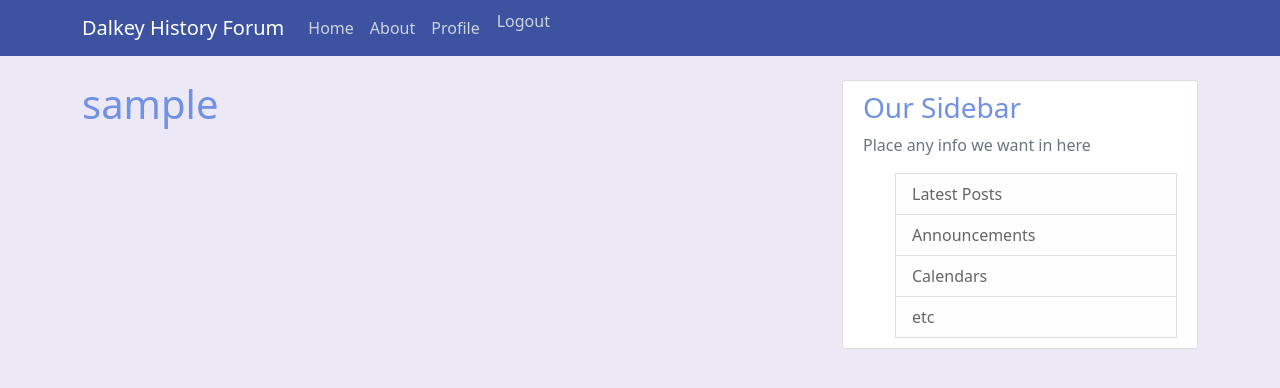
After one commit to amyhastings/dalkeyhistoryforum, a Django app: page /profile/ in a window 1280 px wide. The commit adds this page. Shown: the top 388 px of the page. Run offline with Django 4.2, Linux system fonts and the light colour scheme; the visitor is signed in with stand-in values (Sample User, id 1); some libraries are stand-ins or nearby versions.

Commit message:
Added user profile feature

```diff
--- a/dalkeyhistoryforum/dalkeyhistoryforum/settings.py
+++ b/dalkeyhistoryforum/dalkeyhistoryforum/settings.py
@@ -131,3 +131,5 @@ CRISPY_TEMPLATE_PACK = "bootstrap5"
 CRISPY_FAIL_SILENTLY = not DEBUG
 
 LOGIN_REDIRECT_URL = 'forum-home'
+
+LOGIN_URL = 'login'
--- a/dalkeyhistoryforum/dalkeyhistoryforum/urls.py
+++ b/dalkeyhistoryforum/dalkeyhistoryforum/urls.py
@@ -6,7 +6,8 @@ from django.contrib.auth import views as auth_views
 urlpatterns = [
     path('admin/', admin.site.urls),
     path('register/', user_views.register, name='register'),
-    path('', include('forum.urls')),
+    path('profile/', user_views.profile, name='profile'),
     path('login/', auth_views.LoginView.as_view(template_name='users/login.html'), name='login'),
     path('logout/', auth_views.LogoutView.as_view(template_name='users/logout.html'), name='logout'),
+    path('', include('forum.urls')),
 ]
--- a/dalkeyhistoryforum/forum/templates/forum/base.html
+++ b/dalkeyhistoryforum/forum/templates/forum/base.html
@@ -29,6 +29,7 @@
             <!-- Navbar Right Side -->
               <div class="navbar-nav">
                   {% if user.is_authenticated %}
+                  <a class="nav-item nav-link" href="{% url 'profile' %}">Profile</a>
                     <form action="{% url 'logout' %}" method="POST" class="form-inline">
                       {% csrf_token %}
                       <button type="submit" class="btn btn-link nav-item nav-link py-0">Logout</button>
--- /dev/null
+++ b/dalkeyhistoryforum/users/templates/users/profile.html
@@ -0,0 +1,5 @@
+{% extends "forum/base.html" %}
+{% load crispy_forms_tags %}
+{% block content %}
+    <h1>{{ user.username }}</h1>
+{% endblock content %}
--- a/dalkeyhistoryforum/users/views.py
+++ b/dalkeyhistoryforum/users/views.py
@@ -1,4 +1,5 @@
 from django.shortcuts import render, redirect
+from django.contrib.auth.decorators import login_required
 from django.contrib import messages
 from .forms import UserRegisterForm
 
@@ -8,8 +9,12 @@ def register(request):
         if form.is_valid():
             form.save()
             username = form.cleaned_data.get('username')
-            messages.success(request, f'The account {username} was created successfully, now you can login.')
+            messages.success(request, f'Account created successfully, now you can login.')
             return redirect('login')
     else:
         form = UserRegisterForm()
     return render(request, 'users/register.html', {'form': form})
+
+@login_required
+def profile(request):
+    return render(request, 'users/profile.html')
```
Lines whose indentation alone changed are shown as unchanged.
